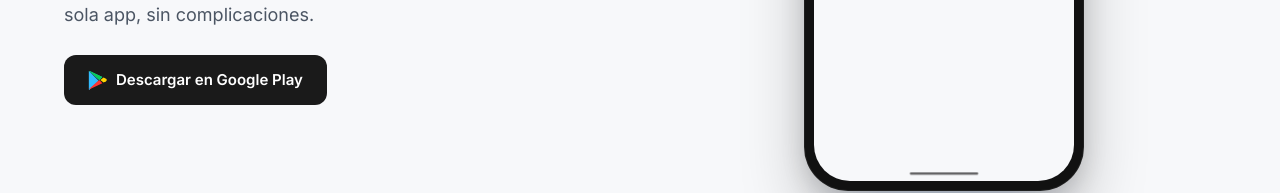
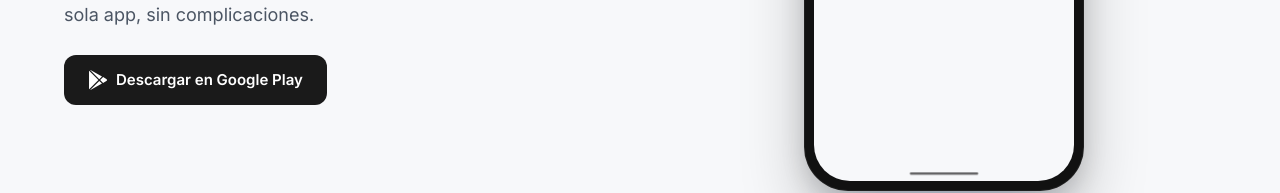
Before and after one commit to gibercode/bolsi-web, a React (Vite) app: page / in a window 1280 px wide. Shown: the part 556-749 px from the top of the page. Built offline with nearby package versions, Linux system fonts and the light colour scheme.

Commit message:
fix: use official Google Play SVG from Simple Icons
Replaces hand-drawn approximation with the exact path from
simple-icons/googleplay.svg — single path, fill="currentColor",
scales perfectly at any size.

Co-Authored-By: Claude Sonnet 4.6 <noreply@anthropic.com>

```diff
--- a/src/pages/Home.tsx
+++ b/src/pages/Home.tsx
@@ -10,12 +10,8 @@ import styles from './Home.module.css'
 
 function GooglePlayIcon({ size = 20 }: { size?: number }) {
   return (
-    <svg width={size} height={size} viewBox="0 0 24 24" fill="none" xmlns="http://www.w3.org/2000/svg">
-      <path d="M1.5 1.5L12.75 12.75L1.5 24C1.2 23.85 1 23.55 1 23.2V1.8C1 1.45 1.2 1.15 1.5 1.5Z" fill="#32BBFF"/>
-      <path d="M17.25 8.25L13.5 12L1.5 1.5C1.8 1.2 2.2 1.15 2.55 1.35L17.25 8.25Z" fill="#32BBFF"/>
-      <path d="M22.5 12C22.5 12.6 22.15 13.1 21.65 13.4L18.75 14.95L14.75 12L18.75 8.95L21.65 10.6C22.15 10.9 22.5 11.4 22.5 12Z" fill="#FFD400"/>
-      <path d="M13.5 12L17.25 15.75L2.55 22.65C2.2 22.85 1.8 22.8 1.5 22.5L13.5 12Z" fill="#FF3333"/>
-      <path d="M17.25 8.25L13.5 12L1.5 1.5C1.8 1.2 2.2 1.15 2.55 1.35L17.25 8.25Z" fill="#00CF44" opacity="0.9"/>
+    <svg width={size} height={size} viewBox="0 0 24 24" fill="currentColor" xmlns="http://www.w3.org/2000/svg" aria-hidden="true">
+      <path d="M22.018 13.298l-3.919 2.218-3.515-3.493 3.543-3.521 3.891 2.202a1.49 1.49 0 0 1 0 2.594zM1.337.924a1.486 1.486 0 0 0-.112.568v21.017c0 .217.045.419.124.6l11.155-11.087L1.337.924zm12.207 10.065l3.258-3.238L3.45.195a1.466 1.466 0 0 0-.946-.179l11.04 10.973zm0 2.067l-11 10.933c.298.036.612-.016.906-.183l13.324-7.54-3.23-3.21z"/>
     </svg>
   )
 }
```
